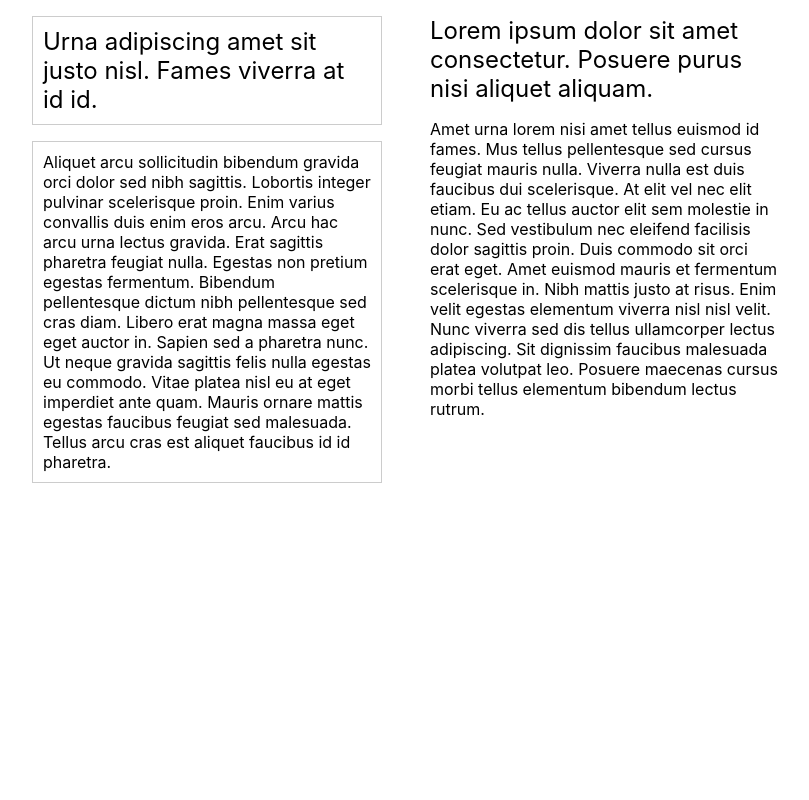
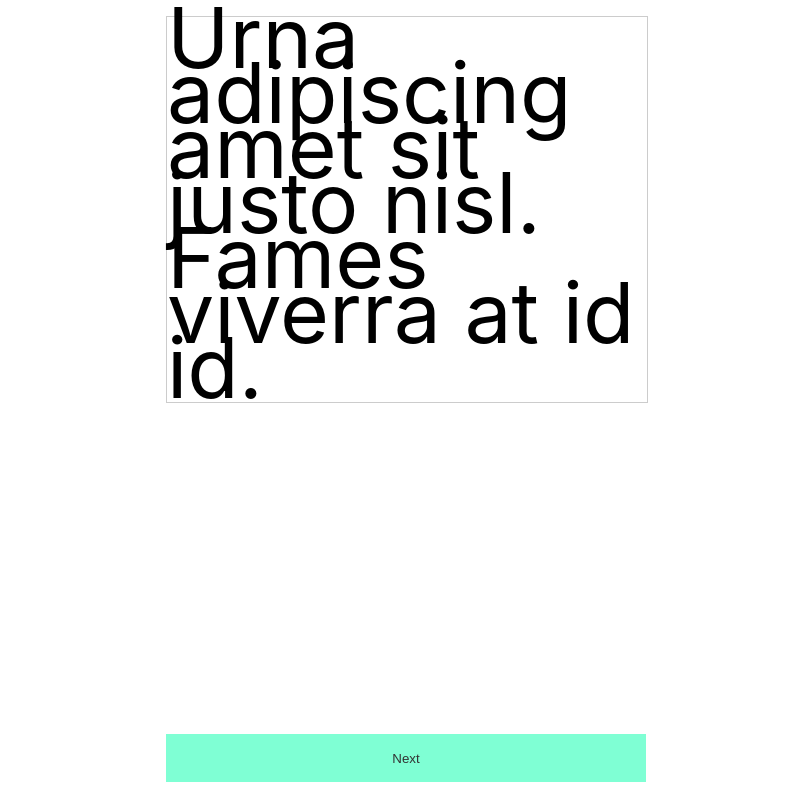
Before and after one commit to trumf/lineheight, a React (Create React App) app: page / in a window 1280 px wide. Shown: the whole page, without its empty margins (234-1043 px from the left). Built offline with nearby package versions, Linux system fonts and the light colour scheme.

Commit message:
height adjsutment and button

```diff
--- a/src/App.css
+++ b/src/App.css
@@ -9,68 +9,22 @@
 
 .content {
   display: flex;
-  flex-direction: row;
+  flex-direction: column;
   align-items: center;
-  gap: 3rem;
-  align-self: stretch;
+
   flex-wrap: wrap;
   justify-content: center;
-}
+  max-width: 480px;
 
-.texts {
-  display: flex;
-
-  min-width: 200px;
-  max-width: 350px;
-  flex-direction: column;
-  align-items: flex-start;
-
-  align-self: stretch;
-  gap: 1rem;
-}
-
-.headlineContent {
-  color: #000;
-  font-family: Inter;
-  font-size: 24px;
-  font-style: normal;
-  font-weight: 400;
-  line-height: normal;
-}
-
-.bodyContent {
-  color: #000;
-  font-family: Inter;
-  font-size: 16px;
-  font-style: normal;
-  font-weight: 400;
-  line-height: normal;
-}
-
-h3 {
-  display: flex;
-  font-size: 1.17em;
-  margin-block-start: 0em;
-  margin-block-end: 0em;
-  margin-inline-start: 0px;
-  margin-inline-end: 0px;
-  font-weight: bold;
-}
-
-p {
-  display: block;
-  margin-block-start: 0em;
-  margin-block-end: 0em;
-  margin-inline-start: 0px;
-  margin-inline-end: 0px;
+  max-height: 100%;
 }
 
 .activeDiv {
-  padding: 10px;
   border: 1px solid #ccc;
   cursor: pointer;
   position: relative;
   overflow: visible;
+  width: 100%;
 }
 
 .active {
@@ -84,3 +38,53 @@ p {
   z-index: 10;
   width: 100%;
 }
+input[type="range"][orient="vertical"] {
+  -webkit-appearance: slider-vertical;
+  width: 16px;
+  height: 175px;
+  padding: 0 5px;
+}
+
+.vertical-wrapper {
+  display: inline-block;
+  width: 16px;
+  height: 175px;
+  position: absolute;
+  padding: 0 5px;
+  z-index: 100;
+  top: 0px;
+  right: 0px;
+}
+
+.nextDiv {
+  display: flex;
+  width: 100%;
+  position: fixed;
+  bottom: 0px;
+  z-index: 10;
+  margin: 8px;
+  justify-content: center;
+}
+
+.styledButton {
+  background-color: aquamarine;
+  color: #333;
+  width: 100%;
+  height: 48px;
+  margin: 10px 20px;
+  border: none;
+  cursor: pointer;
+  transition: background-color 0.3s, color 0.3s;
+  max-width: 480px;
+}
+
+/* Hover state styles */
+.styledButton:hover {
+  background-color: lightblue;
+  color: #fff;
+}
+
+/* Pressed (Active) state styles */
+.styledButton:active {
+  background-color: darkcyan;
+}
--- a/src/App.js
+++ b/src/App.js
@@ -1,32 +1,109 @@
-import React, { useState } from "react";
+import React, { useState, useEffect } from "react";
 import "./App.css";
 
 export default function App() {
   const [activeDiv, setActiveDiv] = useState(null);
+  const [randomSize, setRandomSize] = useState(0);
+
+  useEffect(() => {
+    // Function to generate a random font size between 8 and 100
+    const generateRandomFontSize = () => {
+      return Math.floor(Math.random() * (100 - 8 + 1)) + 8;
+    };
+
+    // Set the random font size when the component mounts
+    setRandomSize(generateRandomFontSize());
+  }, []); // Empty dependency array ensures the effect runs only once on mount
 
   const handleDivClick = (divId) => {
     setActiveDiv((prevActiveDiv) => (prevActiveDiv === divId ? null : divId));
+  };
+  const handleNextButtonClick = () => {
+    // Reload the page
+    window.location.reload();
   };
 
   return (
     <div className="App">
       <div className="content">
-        <div className="texts">
         <ActiveDiv
           divId={1}
           isActive={activeDiv === 1}
           onClick={() => handleDivClick(1)}
+          randomSize={randomSize}
         >
-            <span className="headlineContent">
-              Urna adipiscing amet sit justo nisl. Fames viverra at id id.{" "}
-            </span>
+          Urna adipiscing amet sit justo nisl. Fames viverra at id id.
         </ActiveDiv>
+      </div>
+      <div className="nextDiv">
+        <button className="styledButton" onClick={handleNextButtonClick}>
+          Next
+        </button>
+      </div>
+    </div>
+  );
+}
+
+const ActiveDiv = ({ children, divId, isActive, onClick, randomSize }) => {
+  const [sliderValue, setSliderValue] = useState(50);
+
+  const handleSliderChange = (event) => {
+    event.stopPropagation();
+
+    setSliderValue(parseInt(event.target.value, 10));
+  };
+
+  const handleClick = () => {
+    onClick(divId);
+  };
+
+  const textStyle = {
+    lineHeight: `${sliderValue}%`, // Adjust line height based on the slider value
+    fontSize: `${randomSize}px`,
+  };
+
+  return (
+    <div className={`activeDiv ${isActive ? "active" : ""}`}>
+      <div onClick={handleClick}>
+        <span style={textStyle}>{children}</span>
+      </div>
+      {isActive && (
+        <div className="vertical-wrapper">
+          <input
+            type="range"
+            min="100"
+            max="500"
+            step="10"
+            orient="vertical"
+            value={sliderValue}
+            onChange={handleSliderChange}
+          />
+        </div>
+
+        // <div className="sliderContainer">
+        //   <input
+        //     type="range"
+        //     min="100"
+        //     max="500"
+        //     step="10"
+        //     value={sliderValue}
+        //     onChange={handleSliderChange}
+        //     style={{ width: "100%" }}
+        //   />
+        // </div>
+      )}
+    </div>
+  );
+};
+
+{
+  /*
+/*
 <ActiveDiv
             divId={2}
             isActive={activeDiv === 2}
             onClick={() => handleDivClick(2)}
           >
-            <span className="bodyContent">
             Aliquet arcu sollicitudin bibendum gravida orci dolor sed nibh
             sagittis. Lobortis integer pulvinar scelerisque proin. Enim varius
             convallis duis enim eros arcu. Arcu hac arcu urna lectus gravida.
@@ -37,7 +114,6 @@ export default function App() {
             commodo. Vitae platea nisl eu at eget imperdiet ante quam. Mauris
             ornare mattis egestas faucibus feugiat sed malesuada. Tellus arcu
             cras est aliquet faucibus id id pharetra.
-            </span>
           </ActiveDiv>
         </div>
         <div className="texts">
@@ -58,40 +134,5 @@ export default function App() {
             morbi tellus elementum bibendum lectus rutrum.
           </p>
         </div>
-      </div>
-    </div>
-  );
+      </div> */
 }
-
-const ActiveDiv = ({ children, divId, isActive, onClick }) => {
-  const [sliderValue, setSliderValue] = useState(50);
-
-  const handleSliderChange = (event) => {
-    event.stopPropagation();
-
-    setSliderValue(parseInt(event.target.value, 10));
-  };
-
-  const handleClick = () => {
-    onClick(divId);
-  };
-
-  return (
-    <div className={`activeDiv ${isActive ? "active" : ""}`}>
-      <div onClick={handleClick}>{children}</div>
-      {isActive && (
-        <div className="sliderContainer">
-          <input
-            type="range"
-            min="0"
-            max="100"
-            step="1"
-            value={sliderValue}
-            onChange={handleSliderChange}
-            style={{ width: "100%" }}
-          />
-        </div>
-      )}
-    </div>
-  );
-};
```
Lines whose indentation alone changed are shown as unchanged.
